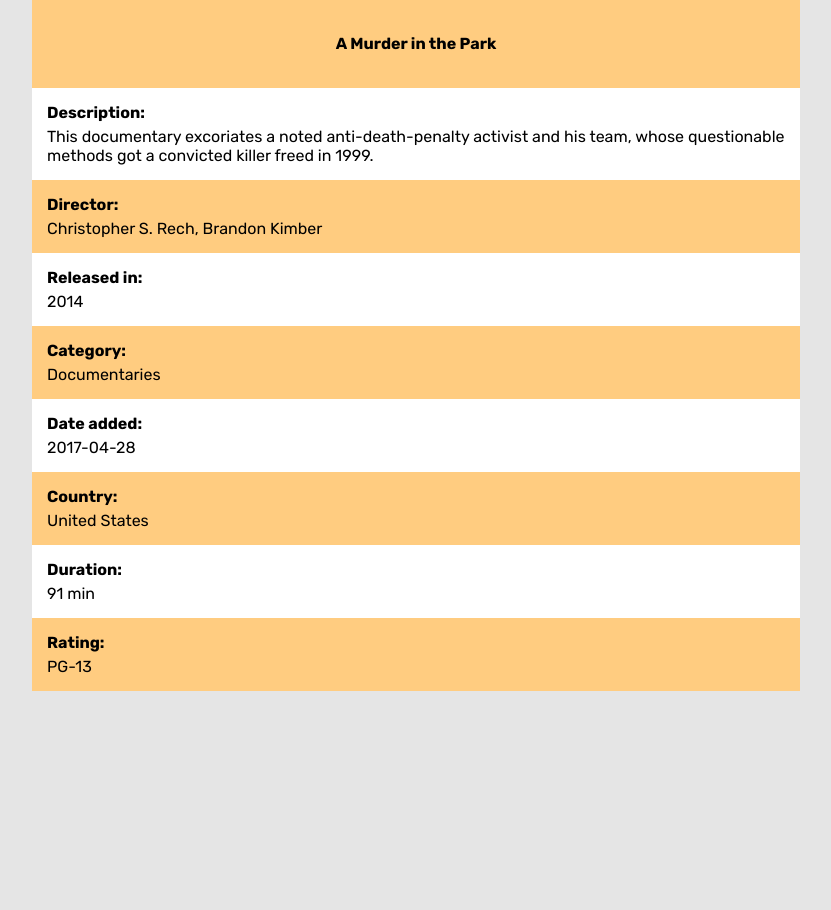
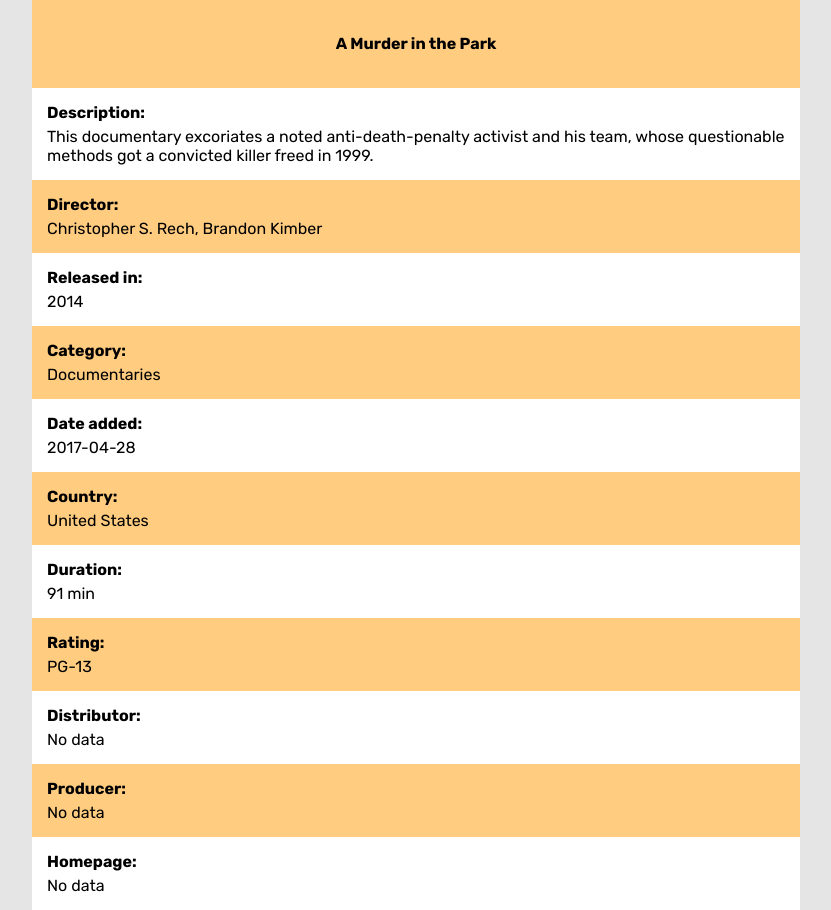
Before and after one commit to blurey8/semantic-netflix, a Django app: page /detail in a window 1280 px wide. Shown: the part 66-976 px from the top of the page, without its empty margins (224-1055 px from the left). Before the commit the page ends 757 px from the top, so only its background shows below. Run offline with Django 3.2, Linux system fonts and the light colour scheme.

Commit message:
add detail_film fields

```diff
--- a/main/templates/main/film_detail.html
+++ b/main/templates/main/film_detail.html
@@ -34,13 +34,52 @@
       <div class="desc">Country:</div>
       {{detail_film.country}}
     </div>
+
+    {%if detail_film.duration%}
     <div class="even">
       <div class="desc">Duration:</div>
       {{detail_film.duration}}
     </div>
+    {%endif%}
+
+    {%if detail_film.numOfSeasons%}
+    <div class="even">
+      <div class="desc">Number of seasons:</div>
+      {{detail_film.numOfSeasons}}
+    </div>
+    {%endif%}
+
     <div class="odd">
       <div class="desc">Rating:</div>
       {{detail_film.rating}}
     </div>
+
+    <div class="even">
+      <div class="desc">Distributor:</div>
+      {%if 'distributor' in detail_film%}
+        {{detail_film.distributor}}
+      {%else%}
+        No data
+      {%endif%}
+    </div>
+
+    <div class="odd">
+      <div class="desc">Producer:</div>
+      {%if 'producer' in detail_film%}
+        {{detail_film.producer}}
+      {%else%}
+        No data
+      {%endif%}
+    </div>
+
+    <div class="even">
+      <div class="desc">Homepage:</div>
+      {%if 'homepage' in detail_film%}
+        {{detail_film.homepage}}
+      {%else%}
+        No data
+      {%endif%}
+    </div>
+
   </div>
 {% endblock content %}
```
